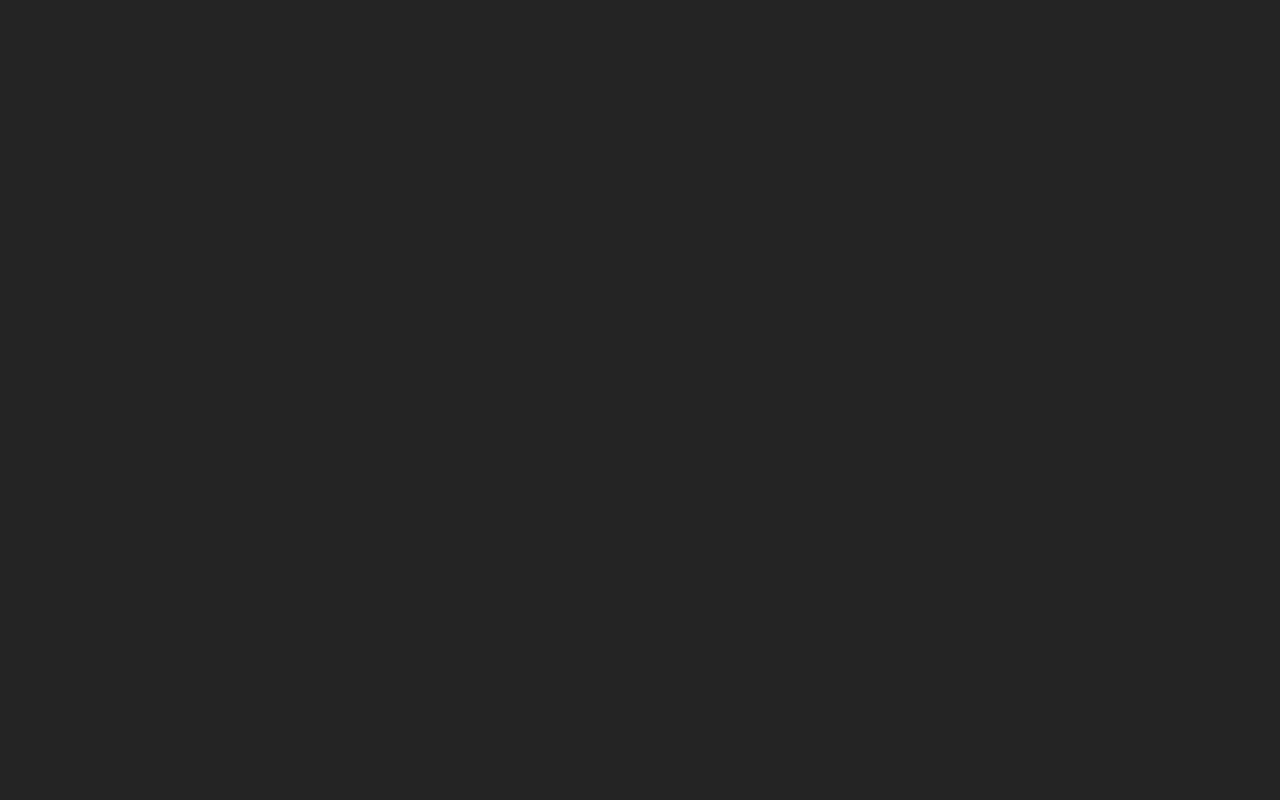
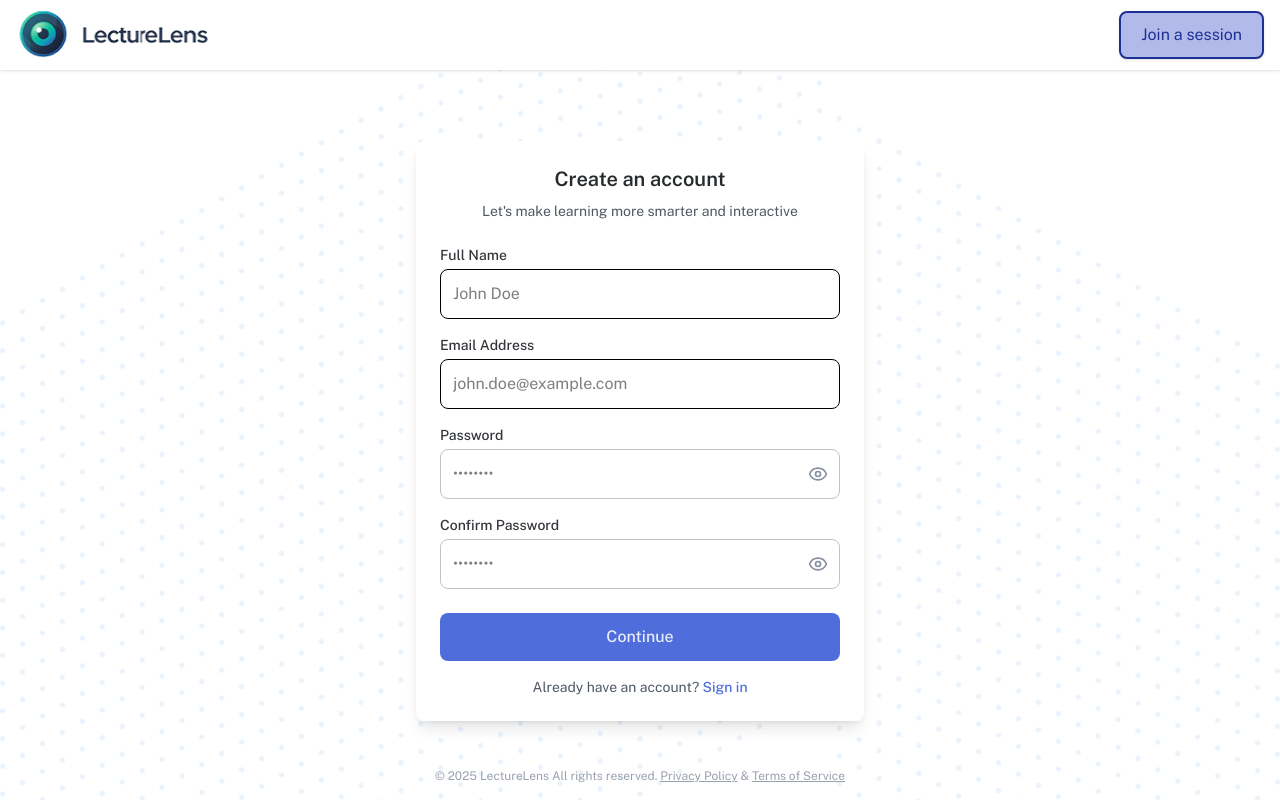
Before and after one commit to Summiedev/LectureLens, a React (Vite) app in the folder frontend/: page /SignUp in a window 1280 px wide. Before the commit this address had no page. Built offline with nearby package versions, Linux system fonts and the light colour scheme.

Commit message:
Add SignUpPage component and integrate password input; update Navbar and HomePage to support new routes and props

```diff
--- a/frontend/src/App.jsx
+++ b/frontend/src/App.jsx
@@ -11,6 +11,7 @@ import "./index.css";
 import ViewPage from "./pages/StudentView";
 import TeacherViewSession from "./pages/TeacherView";
 import Dashboard from "./pages/TeacherDashboard";
+import SignUpPage from "./pages/Sign-up";
 
 function App() {
   return (
@@ -18,6 +19,7 @@ function App() {
       <Router>
         <Routes>
           <Route path="/" element={<HomePage />} />
+          <Route path="/SignUp" element={<SignUpPage />} />
           <Route path="/Camera" element={<AttentionTracker />} />
           <Route path="/Student" element={<ViewPage />} />
           <Route path="/Teacher-view" element={<TeacherViewSession />} />
--- /dev/null
+++ b/frontend/src/components/PasswordInput.jsx
@@ -0,0 +1,51 @@
+import { useState } from "react";
+import { Eye, EyeOff } from "lucide-react";
+
+const PasswordInput = ({
+  id,
+  label,
+  placeholder = "••••••••",
+  required = false,
+  className = "",
+  ...props
+}) => {
+  const [showPassword, setShowPassword] = useState(false);
+
+  const togglePasswordVisibility = () => {
+    setShowPassword(!showPassword);
+  };
+
+  return (
+    <div className={`flex flex-col gap-1 ${className}`}>
+      <label
+        htmlFor={id}
+        className="text-sm font-medium text-neutral-90"
+      >
+        {label}
+      </label>
+      <div className="relative">
+        <input
+          id={id}
+          type={showPassword ? "text" : "password"}
+          placeholder={placeholder}
+          className="w-full border border-neutral-30 rounded-lg p-3 pr-12 focus:outline-none focus:ring-2 focus:ring-primary-blue-40 focus:border-transparent transition-all duration-200"
+          required={required}
+          {...props}
+        />
+        <button
+          type="button"
+          onClick={togglePasswordVisibility}
+          className="absolute right-3 top-1/2 transform -translate-y-1/2 text-neutral-50 hover:text-neutral-70 transition-colors duration-200"
+        >
+          {showPassword ? (
+            <EyeOff className="h-5 w-5" />
+          ) : (
+            <Eye className="h-5 w-5" />
+          )}
+        </button>
+      </div>
+    </div>
+  );
+};
+
+export default PasswordInput;
--- /dev/null
+++ b/frontend/src/components/auth/passwordInput.jsx
@@ -0,0 +1,48 @@
+import { useState } from "react";
+import { Eye, EyeOff } from "lucide-react";
+
+const PasswordInput = ({
+  id,
+  label,
+  placeholder = "••••••••",
+  required = false,
+  className = "",
+  ...props
+}) => {
+  const [showPassword, setShowPassword] = useState(false);
+
+  const togglePasswordVisibility = () => {
+    setShowPassword(!showPassword);
+  };
+
+  return (
+    <div className={`flex flex-col gap-1 ${className}`}>
+      <label htmlFor={id} className="text-sm font-medium text-neutral-90">
+        {label}
+      </label>
+      <div className="relative">
+        <input
+          id={id}
+          type={showPassword ? "text" : "password"}
+          placeholder={placeholder}
+          className="w-full border border-neutral-30 rounded-lg p-3 pr-12 focus:outline-none focus:ring-2 focus:ring-primary-blue-40 focus:border-transparent transition-all duration-200 text-black"
+          required={required}
+          {...props}
+        />
+        <button
+          type="button"
+          onClick={togglePasswordVisibility}
+          className="absolute right-3 top-1/2 transform -translate-y-1/2 text-neutral-50 hover:text-neutral-70 transition-colors duration-200"
+        >
+          {showPassword ? (
+            <EyeOff className="h-5 w-5" />
+          ) : (
+            <Eye className="h-5 w-5" />
+          )}
+        </button>
+      </div>
+    </div>
+  );
+};
+
+export default PasswordInput;
--- a/frontend/src/components/footer.jsx
+++ b/frontend/src/components/footer.jsx
@@ -1,6 +1,6 @@
-const Footer=()=>{
+const Footer = () => {
   return (
-     <footer className="py-4 text-center text-xs text-gray-400">
+    <footer className="py-4 text-center text-xs text-gray-400 ">
       © 2025 LectureLens All rights reserved.{" "}
       <a href="#" className="underline">
         Privacy Policy
@@ -11,6 +11,6 @@ const Footer=()=>{
       </a>
     </footer>
   );
-}
+};
 
 export default Footer;
--- a/frontend/src/components/navigation/navbar.jsx
+++ b/frontend/src/components/navigation/navbar.jsx
@@ -2,7 +2,7 @@ import { useState } from "react";
 import Logo from "./logo";
 import { Menu, X } from "lucide-react";
 
-const NavBar = () => {
+const NavBar = ({ login, signUp }) => {
   const [isOpen, setIsOpen] = useState(false);
 
   const toggleMenu = () => {
@@ -14,15 +14,14 @@ const NavBar = () => {
       <div className="w-full bg-neutral-10 shadow-sm">
         <div className="flex justify-between items-center p-2 sm:p-4 h-[70px]">
           <Logo />
-          <div className="hidden md:flex items-center gap-3">
-            <button className="text-primary-blue-40 border-0 rounded-sm hover:bg-primary-blue-40 hover:text-neutral-10 transition-colors duration-200 px-3 py-1.5 hover:shadow-sm">
-              Login
-            </button>
-            <button className="border-0 bg-primary-blue-40 shadow-sm rounded-md px-3 py-1.5 text-white hover:bg-primary-blue-50 transition-colors duration-200">
-              SignUp
-            </button>
+          {/* conditionally show buttons on props passed */}
+          <div className="flex items-center gap-3">
+            {login && <AuthButtons isOpen={isOpen} />}
+            {signUp && <JoinSession />}
           </div>
+
           {/* Menu for navbar toggle */}
+          {login && (
             <button
               onClick={toggleMenu}
               className="md:hidden p-2 rounded-md hover:bg-neutral-30 transition-colors duration-200"
@@ -33,21 +32,51 @@ const NavBar = () => {
                 <Menu className="h-6 w-6 text-primary-blue-40" />
               )}
             </button>
+          )}
+        </div>
+      </div>
+    </>
+  );
+};
+
+const JoinSession = () => {
+  return (
+    <>
+      <button className="border-2 border-primary-blue-50 px-2 py-1 sm:px-3 sm:py-1.5  md:px-5 md:py-2.5 bg-primary-blue-30/60 rounded-lg text-primary-blue-50 hover:bg-primary-blue-50 hover:text-neutral-10 transition-colors duration-200 shadow-sm">
+        Join a session
+      </button>
+    </>
+  );
+};
+
+const AuthButtons = ({ isOpen }) => {
+  return (
+    <>
+      <div className="hidden md:flex items-center gap-3">
+        <button className="text-primary-blue-40 border-0 rounded-sm hover:bg-primary-blue-40 hover:text-neutral-10 transition-colors duration-200 px-3 py-1.5 hover:shadow-sm">
+          Login
+        </button>
+        <button className="border-0 bg-primary-blue-40 shadow-sm rounded-md px-3 py-1.5 text-white hover:bg-primary-blue-50 transition-colors duration-200">
+          SignUp
+        </button>
       </div>
 
+      {/* Restyled Mobile Navigation */}
       <div
-          className={`md:hidden transition-all duration-300 ease-in-out ${
+        className={`md:hidden fixed left-0 right-0 top-[70px] z-50 transition-all duration-300 ease-in-out ${
           isOpen
-              ? "max-h-48 opacity-100"
-              : "max-h-0 opacity-0 overflow-hidden"
+            ? "opacity-100 translate-y-0 visible"
+            : "opacity-0 -translate-y-4 invisible"
         }`}
       >
-          <div className="px-4 py-3 space-y-2 bg-neutral-10 border-t border-neutral-30">
-            <button className="w-full text-primary-blue-40 border border-primary-blue-40 rounded-md hover:bg-primary-blue-40 hover:text-neutral-10 transition-colors duration-200 px-3 py-2">
+        <div className="bg-white mx-4 rounded-lg shadow-lg border border-neutral-30/50 overflow-hidden">
+          {/* Auth Buttons */}
+          <div className="px-6 py-4 space-y-3">
+            <button className="w-full text-primary-blue-40 bg-transparent border-2 border-primary-blue-40 rounded-lg hover:bg-primary-blue-40 hover:text-white transition-all duration-200 px-4 py-3 font-semibold">
               Login
             </button>
-            <button className="w-full bg-primary-blue-40 shadow-sm rounded-md px-3 py-2 text-white hover:bg-primary-blue-50 transition-colors duration-200">
-              SignUp
+            <button className="w-full bg-gradient-to-r from-primary-blue-40 to-primary-blue-50 text-white rounded-lg hover:from-primary-blue-50 hover:to-primary-blue-60 transition-all duration-200 px-4 py-3 font-semibold shadow-md">
+              Get Started
             </button>
           </div>
         </div>
--- a/frontend/src/pages/Homepage.jsx
+++ b/frontend/src/pages/Homepage.jsx
@@ -4,8 +4,8 @@ import { BadgeCheck } from "lucide-react";
 const HomePage = () => {
   return (
     <div className="bg-neutral-10 bg-[url('/src/assets/background.png')] bg-cover bg-center bg-no-repeat min-h-screen">
-      <Navbar />
-      <div className="w-full flex flex-col justify-center md:justify-start items-center md:items-start px-4 md:px-20 pt-10 md:pt-20 relative">
+      <Navbar login={true} />
+      <div className="w-full flex flex-col justify-center md:justify-start items-center md:items-start px-4 md:px-9 pt-10 md:pt-20 relative">
         <HomePageContents />
       </div>
     </div>
@@ -15,7 +15,7 @@ const HomePage = () => {
 const HomePageContents = () => {
   return (
     <div className="w-full  min-w-[100%] flex flex-col">
-      <div className="flex flex-col justify-center min-h-[50vh] gap-4 md:gap-6 w-full md:w-8/10 px-3 py-1.5">
+      <div className="flex flex-col justify-center min-h-[50vh] gap-4 md:gap-6 w-full md:w-9/10 px-3 py-1.5">
         {/* Badge text */}
         <p className="text-primary-blue-40 text-xs sm:text-sm md:text-base lg:text-lg font-medium">
           Used By 2000+ CyberSecurity Enthusiasts
--- /dev/null
+++ b/frontend/src/pages/Sign-up.jsx
@@ -0,0 +1,127 @@
+import NavBar from "../components/navigation/navbar.jsx";
+import Footer from "../components/footer.jsx";
+import PasswordInput from "../components/auth/passwordInput.jsx";
+import { useState } from "react";
+
+const SignUpPage = () => {
+  const [formData, setFormData] = useState({
+    fullName: "",
+    email: "",
+    password: "",
+    confirmPassword: "",
+  });
+  // Handle input changes
+  const handleInputChange = (e) => {
+    const { name, value } = e.target;
+    setFormData((prev) => ({
+      ...prev,
+      [name]: value,
+    }));
+  };
+
+  return (
+    <div className="bg-neutral-10 bg-[url('/src/assets/background.png')] bg-cover bg-center bg-no-repeat min-h-screen flex flex-col">
+      <NavBar signUp={true} />
+      <div className="flex-1 w-full flex justify-center items-center px-4 mt-10">
+        <div className="bg-neutral-10 shadow-lg rounded-lg p-6 max-w-md w-full">
+          <div className="flex flex-col justify-center items-center text-center gap-2 mb-6">
+            <h1 className="font-semibold text-xl text-neutral-100">
+              Create an account
+            </h1>
+            <p className="text-sm text-neutral-70">
+              Let's make learning more smarter and interactive
+            </p>
+          </div>
+
+          {/* Main form */}
+          <form
+            className="w-full flex flex-col gap-4"
+            onSubmit={(e) => {
+              e.preventDefault();
+              console.log(formData);
+            }}
+          >
+            <div className="flex flex-col gap-1">
+              <label
+                htmlFor="fullname"
+                className="text-sm font-medium text-neutral-90"
+              >
+                Full Name
+              </label>
+              <input
+                id="fullname"
+                name="fullName"
+                type="text"
+                placeholder="John Doe"
+                value={formData.fullName}
+                onChange={handleInputChange}
+                className={`w-full border text-black rounded-lg p-3 focus:outline-none focus:ring-2 transition-all duration-200 `}
+                required
+              />
+            </div>
+
+            <div className="flex flex-col gap-1">
+              <label
+                htmlFor="email"
+                className="text-sm font-medium text-neutral-90"
+              >
+                Email Address
+              </label>
+              <input
+                id="email"
+                name="email"
+                type="email"
+                placeholder="john.doe@example.com"
+                value={formData.email}
+                onChange={handleInputChange}
+                className={`w-full border text-black rounded-lg p-3 focus:outline-none focus:ring-2 transition-all duration-200`}
+                required
+              />
+            </div>
+
+            <PasswordInput
+              id="password"
+              name="password"
+              label="Password"
+              value={formData.password}
+              onChange={handleInputChange}
+              required
+            />
+
+            <PasswordInput
+              id="confirmPassword"
+              name="confirmPassword"
+              label="Confirm Password"
+              value={formData.confirmPassword}
+              onChange={handleInputChange}
+              required
+            />
+
+            <button
+              type="submit"
+              className={`w-full rounded-lg p-3 font-medium transition-colors duration-200 mt-2 bg-primary-blue-40 cursor-pointer`}
+            >
+              Continue
+            </button>
+          </form>
+
+          {/* Additional links */}
+          <div className="text-center mt-4">
+            <p className="text-sm text-neutral-70">
+              Already have an account?{" "}
+              <a
+                href="/login"
+                className="text-primary-blue-40 hover:text-primary-blue-50 font-medium"
+              >
+                Sign in
+              </a>
+            </p>
+          </div>
+        </div>
+      </div>
+      <Footer />
+    </div>
+  );
+};
+
+export default SignUpPage;
```
Also changed, not shown: frontend/src/components/header.jsx (+5 -5 lines). Lines whose indentation alone changed are shown as unchanged.
